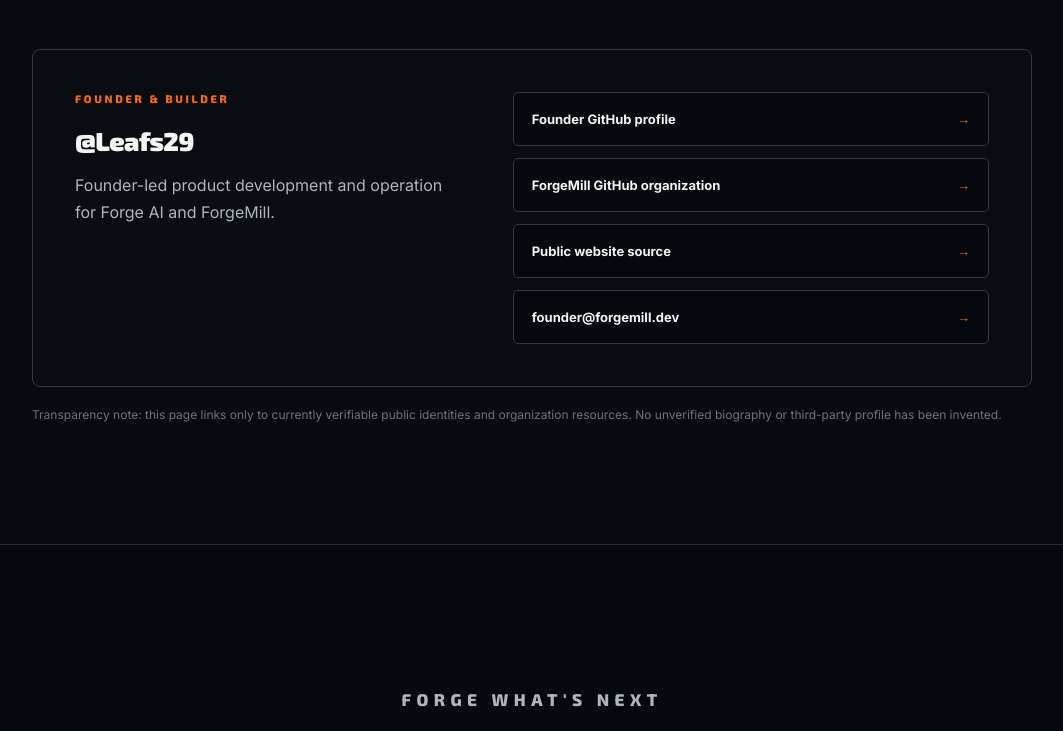
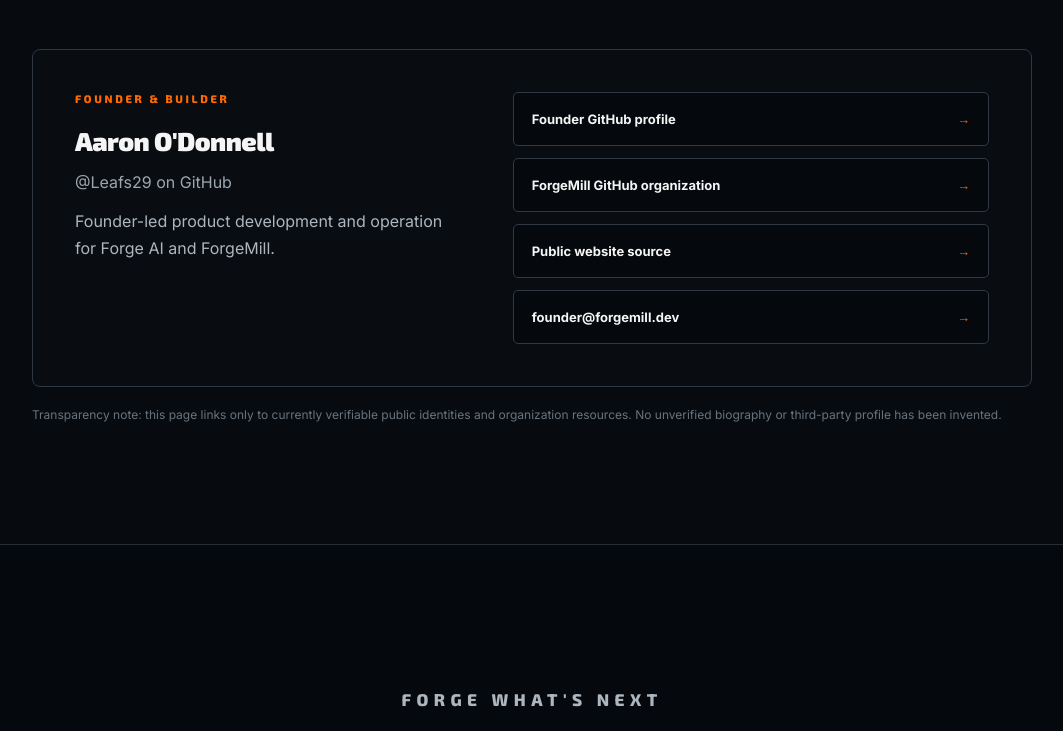
Before and after one commit to ForgeMill/website, a plain HTML site: page index.html in a window 1280 px wide. Shown: the part 4434-5165 px from the top of the page, without its empty margins (108-1171 px from the left). Drawn offline with Linux system fonts and the light colour scheme.

Commit message:
feat: strengthen public founder identity verification

```diff
--- a/index.html
+++ b/index.html
@@ -15,5 +15,5 @@
 03  Executing components ....... COMPLETE
 04  Running validation ......... PASS
 05  Production output .......... SHIPPED</pre></section>
-<section id="team" class="section team"><div class="head center"><p class="eyebrow">FOUNDER &amp; CORE TEAM</p><h2>FOUNDER-LED.<br><em>PUBLICLY VERIFIABLE.</em></h2><p>Forge AI is currently founder-led. The active third-party profiles below provide public verification of the builder and organization operating Forge.</p></div><div class="team-card"><div class="team-identity"><p class="team-role">FOUNDER &amp; BUILDER</p><h3>@Leafs29</h3><p>Founder-led product development and operation for Forge AI and ForgeMill.</p></div><div class="team-links"><a href="https://github.com/Leafs29">Founder GitHub profile <span>&rarr;</span></a><a href="https://github.com/ForgeMill">ForgeMill GitHub organization <span>&rarr;</span></a><a href="https://github.com/ForgeMill/website">Public website source <span>&rarr;</span></a><a href="mailto:founder@forgemill.dev">founder@forgemill.dev <span>&rarr;</span></a></div></div><p class="team-note">Transparency note: this page links only to currently verifiable public identities and organization resources. No unverified biography or third-party profile has been invented.</p></section>
+<section id="team" class="section team"><div class="head center"><p class="eyebrow">FOUNDER &amp; CORE TEAM</p><h2>FOUNDER-LED.<br><em>PUBLICLY VERIFIABLE.</em></h2><p>Forge AI is currently founder-led. The active third-party profiles below provide public verification of the builder and organization operating Forge.</p></div><div class="team-card"><div class="team-identity"><p class="team-role">FOUNDER &amp; BUILDER</p><h3 class="team-public-name">Aaron O&#39;Donnell</h3><p class="team-handle">@Leafs29 on GitHub</p><p>Founder-led product development and operation for Forge AI and ForgeMill.</p></div><div class="team-links"><a href="https://github.com/Leafs29">Founder GitHub profile <span>&rarr;</span></a><a href="https://github.com/ForgeMill">ForgeMill GitHub organization <span>&rarr;</span></a><a href="https://github.com/ForgeMill/website">Public website source <span>&rarr;</span></a><a href="mailto:founder@forgemill.dev">founder@forgemill.dev <span>&rarr;</span></a></div></div><p class="team-note">Transparency note: this page links only to currently verifiable public identities and organization resources. No unverified biography or third-party profile has been invented.</p></section>
 <section id="start" class="section final"><p class="eyebrow">FORGE WHAT'S NEXT</p><h2>TURN THE IDEA INTO<br><em>SOMETHING REAL.</em></h2><p>Build with AI. Automate the work. Ship what works.</p><a class="button hot" href="https://app.forgemill.dev">Launch Forge</a></section></main><footer>FORGE <small>AI FOR BUILDERS</small><span>Built for builders.</span></footer><script src="script.js"></script></body></html>
```
Also changed, not shown: 1 other file.
